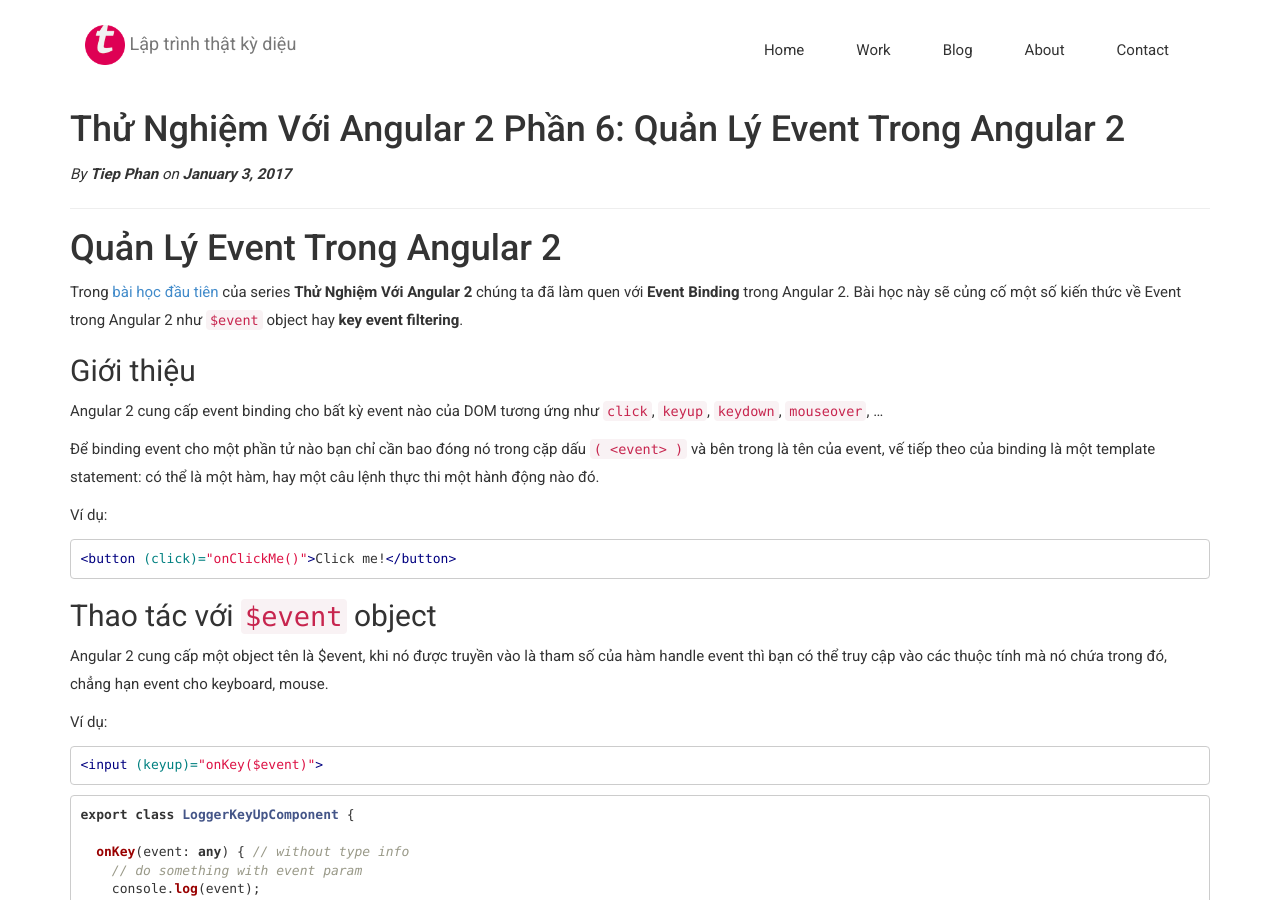
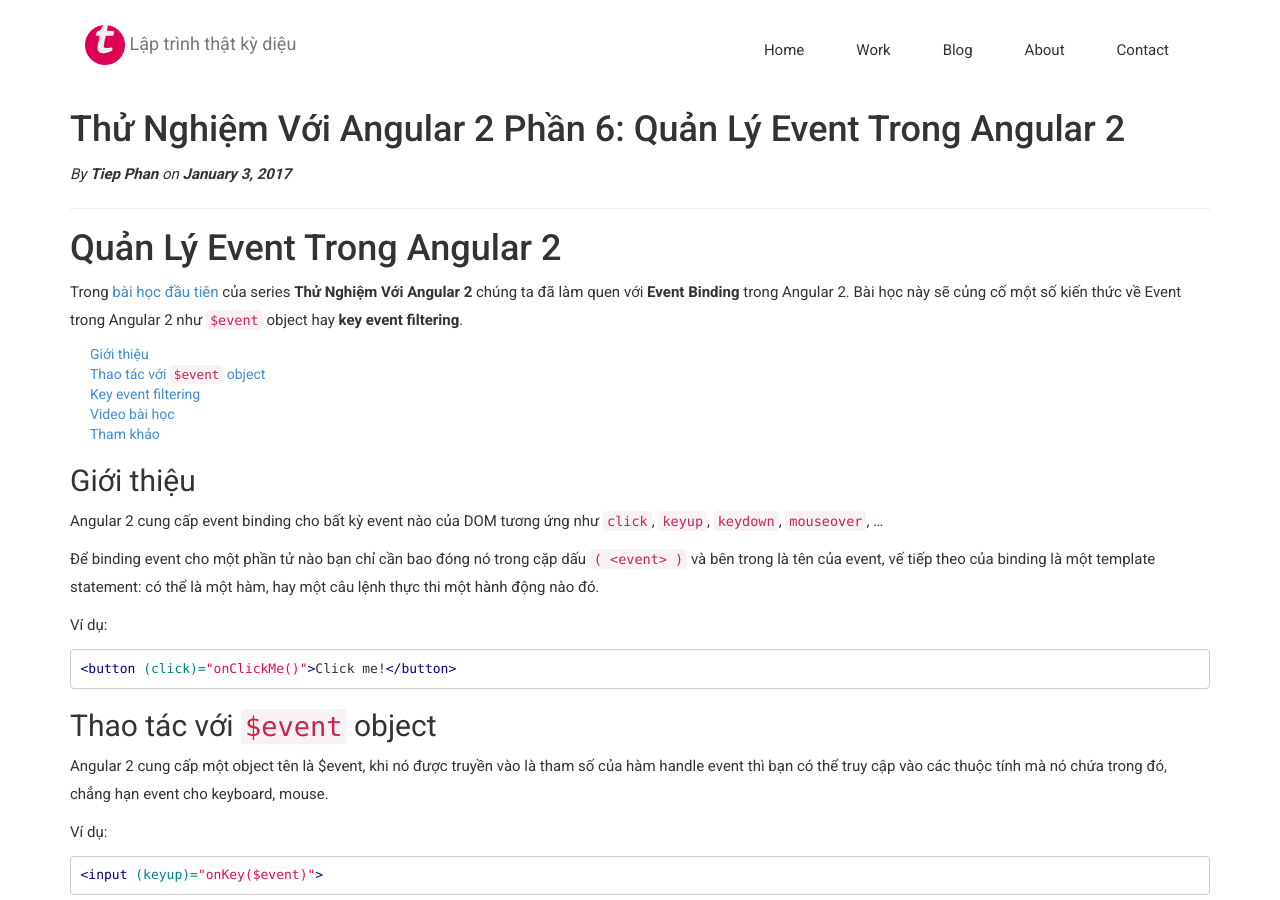
Before and after one commit to tieppt/tieppt.github.io, a Jekyll site: the page built from _posts/2017-01-03-thu-nghiem-voi-angular-2-quan-ly-event-trong-angular-2.md, in a window 1280 px wide and 900 px high. Built offline with Jekyll 4.4.1, drawn with Linux system fonts in a browser that asks for light colours; nearby versions of some CDN libraries; some web fonts are replaced.

Commit message:
add lesson 6 ToC

```diff
--- a/_posts/2017-01-03-thu-nghiem-voi-angular-2-quan-ly-event-trong-angular-2.md
+++ b/_posts/2017-01-03-thu-nghiem-voi-angular-2-quan-ly-event-trong-angular-2.md
@@ -26,9 +26,13 @@ tags:
 ---
 
 # Quản Lý Event Trong Angular 2
+{:.no_toc}
 
 Trong <a href="http://www.tiepphan.com/thu-nghiem-voi-angular-2-component-va-data-binding/" target="_blank">bài học đầu tiên</a> của series **Thử Nghiệm Với Angular 2** chúng ta đã làm quen với **Event Binding** trong Angular 2. Bài học này sẽ củng cố một số kiến thức về Event trong Angular 2 như `$event` object hay **key event filtering**.
 
+* ToC
+{:toc}
+{:.tp__toc}
 
 ## Giới thiệu
 Angular 2 cung cấp event binding cho bất kỳ event nào của DOM tương ứng như `click`, `keyup`, `keydown`, `mouseover`, &#8230;
```
